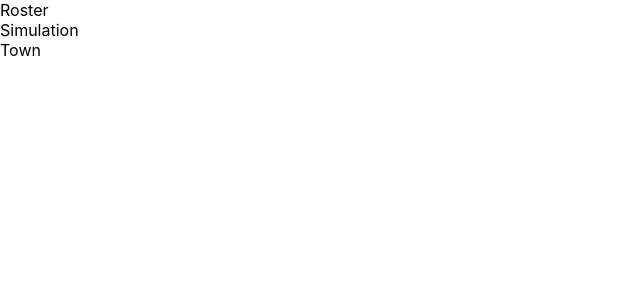
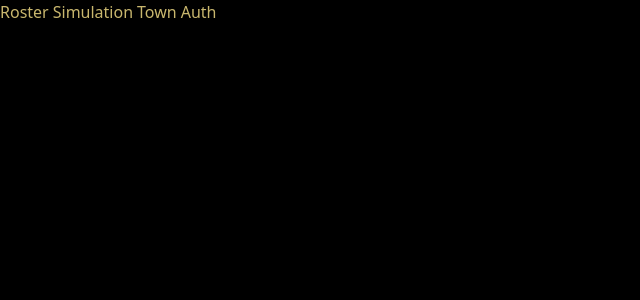
Before and after one commit to effervescent000/darkest-fe, a React (Create React App) app: page / in a window 1280 px wide. Shown: the top 300 px of the page, without its empty margins (0-640 px from the left). Built offline with nearby package versions, Linux system fonts and the light colour scheme.

Commit message:
basic header layout + early styling

```diff
--- a/src/App.js
+++ b/src/App.js
@@ -1,5 +1,8 @@
 // import logo from './logo.svg';
 // import './App.css';
+
+import "bootstrap/scss/bootstrap.scss";
+import "./styles/main.scss";
 
 import React from "react";
 import { BrowserRouter as Router } from "react-router-dom";
--- /dev/null
+++ b/src/components/auth/auth-flyout-panel.jsx
@@ -0,0 +1,15 @@
+import React from "react";
+
+const AuthPanel = ({ hidden }) => {
+  return (
+    <div
+      className="auth-panel"
+      style={hidden ? { transform: "scaleY(0)" } : { transform: "scaleY(1)" }}
+    >
+      <div className="option">Register</div>
+      <div className="option">Login</div>
+    </div>
+  );
+};
+
+export default AuthPanel;
--- a/src/components/layout.jsx
+++ b/src/components/layout.jsx
@@ -1,15 +1,27 @@
-import React from "react";
+import React, { useState } from "react";
 import { Outlet } from "react-router-dom";
 
+import AuthPanel from "./auth/auth-flyout-panel";
+
 const Layout = () => {
+  const [authPanelHidden, setAuthPanelHidden] = useState(true);
+
+  const toggleAuthPanel = () => {
+    setAuthPanelHidden(!authPanelHidden);
+  };
+
   return (
     <>
       <div className="header">
         {/* I'm thinking of a header with a background banner */}
-        <div className="navigation">
+        <div className="navigation d-flex">
           <div className="nav-item">Roster</div>
           <div className="nav-item">Simulation</div>
           <div className="nav-item">Town</div>
+          <div className="nav-item auth" onClick={toggleAuthPanel}>
+            Auth
+            <AuthPanel hidden={authPanelHidden} />
+          </div>
         </div>
       </div>
       <Outlet />
--- /dev/null
+++ b/src/styles/common.scss
@@ -0,0 +1,8 @@
+body {
+  background-color: $black;
+  color: $yellow;
+}
+
+.d-flex {
+  display: flex;
+}
--- /dev/null
+++ b/src/styles/header.scss
@@ -0,0 +1,15 @@
+.header {
+  .navigation {
+    gap: 0.25em;
+    .nav-item.auth {
+      position: relative;
+      .auth-panel {
+        padding: 0.25em;
+        position: absolute;
+        transform-origin: top;
+        transition: 0.5s ease;
+        border: 1px $red solid;
+      }
+    }
+  }
+}
--- /dev/null
+++ b/src/styles/main.scss
@@ -0,0 +1,3 @@
+@import "./variables.scss";
+@import "./common.scss";
+@import "./header.scss";
--- /dev/null
+++ b/src/styles/variables.scss
@@ -0,0 +1,3 @@
+$black: black;
+$red: #ff2200;
+$yellow: #c9b76e;
```
Also changed, not shown: src/index.js (+6 -6 lines), src/components/roster/roster-page.jsx (added).
